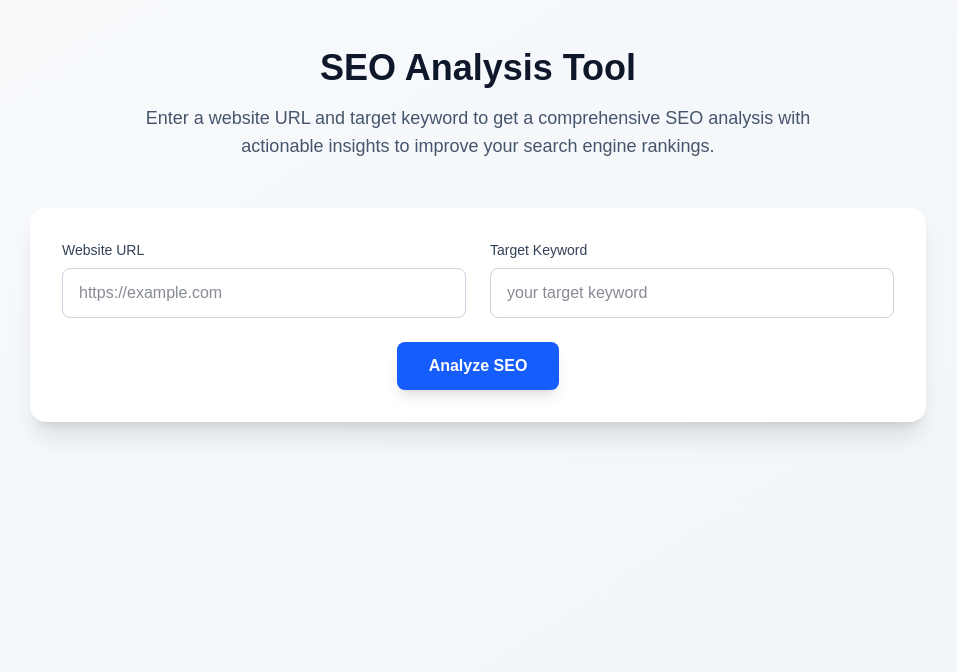
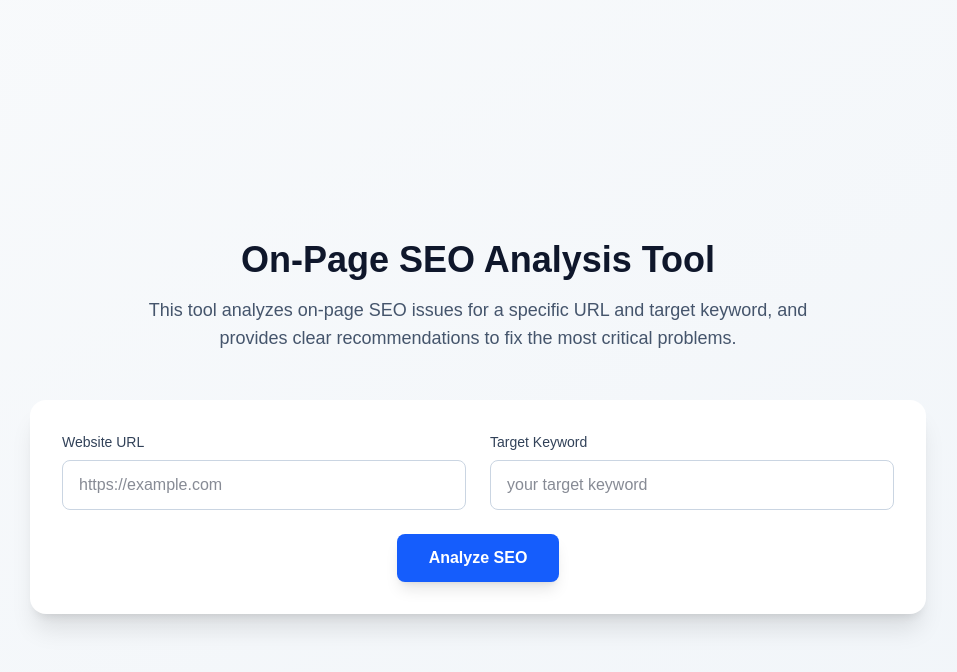
Before and after one commit to sakeeo/fe-seo-on-page, a Next.js app: page / in a window 1280 px wide. Shown: the top 672 px of the page, without its empty margins (162-1119 px from the left). Built offline with nearby package versions, Linux system fonts and the light colour scheme.

Commit message:
update UI

```diff
--- a/src/app/page.tsx
+++ b/src/app/page.tsx
@@ -100,16 +100,15 @@ export default function Home() {
   };
 
   return (
-    <div className="min-h-screen bg-gradient-to-br from-slate-50 to-slate-100 dark:from-slate-900 dark:to-slate-800">
+    <div className="min-h-screen pt-48 bg-gradient-to-br from-slate-50 to-slate-100 dark:from-slate-900 dark:to-slate-800">
       <div className="container mx-auto px-4 py-12">
         {/* Header */}
         <div className="text-center mb-12">
           <h1 className="text-4xl font-bold text-slate-900 dark:text-white mb-4">
-            SEO Analysis Tool
+            On-Page SEO Analysis Tool
           </h1>
           <p className="text-lg text-slate-600 dark:text-slate-300 max-w-2xl mx-auto">
-            Enter a website URL and target keyword to get a comprehensive SEO analysis
-            with actionable insights to improve your search engine rankings.
+           This tool analyzes on-page SEO issues for a specific URL and target keyword, and provides clear recommendations to fix the most critical problems.
           </p>
         </div>
 
```
